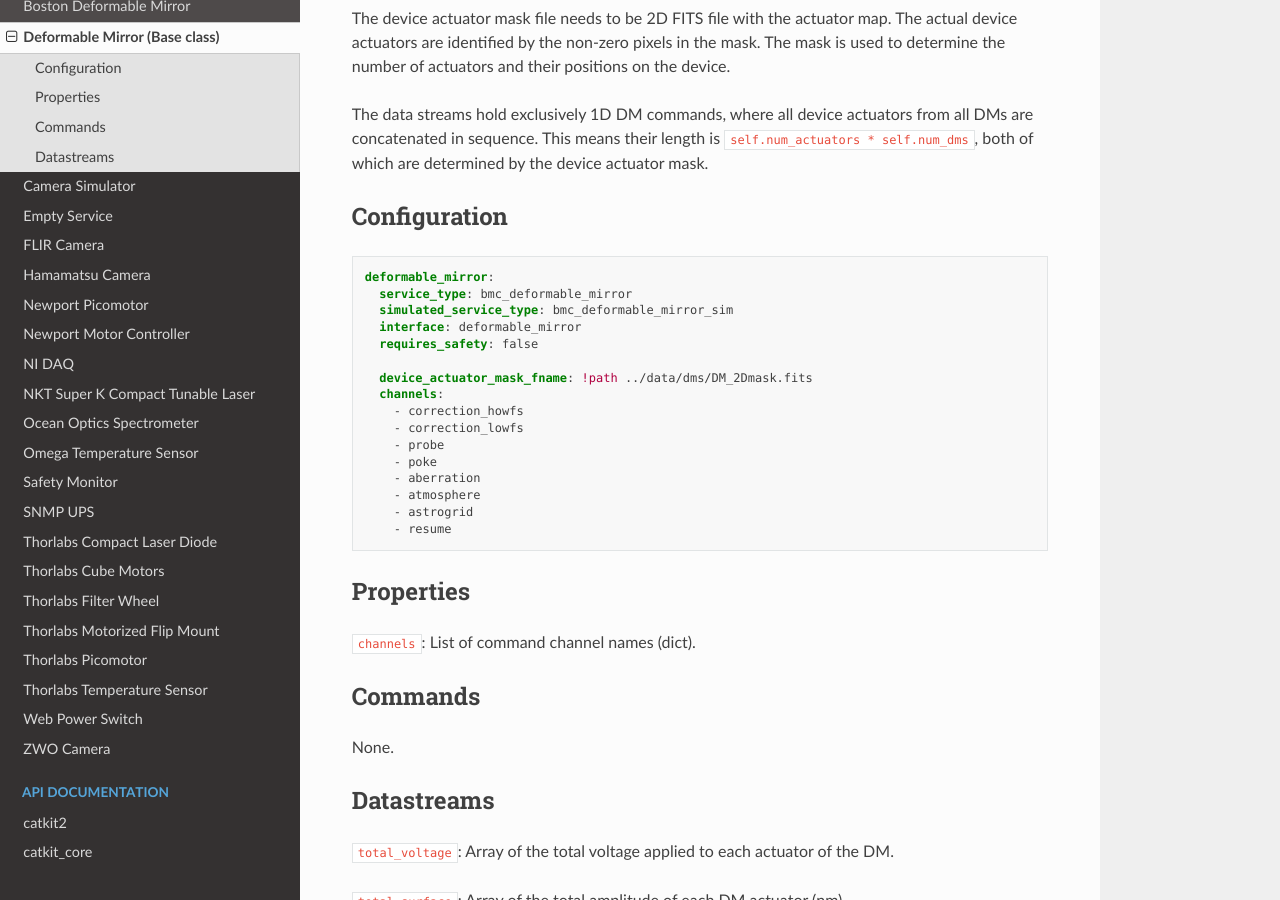
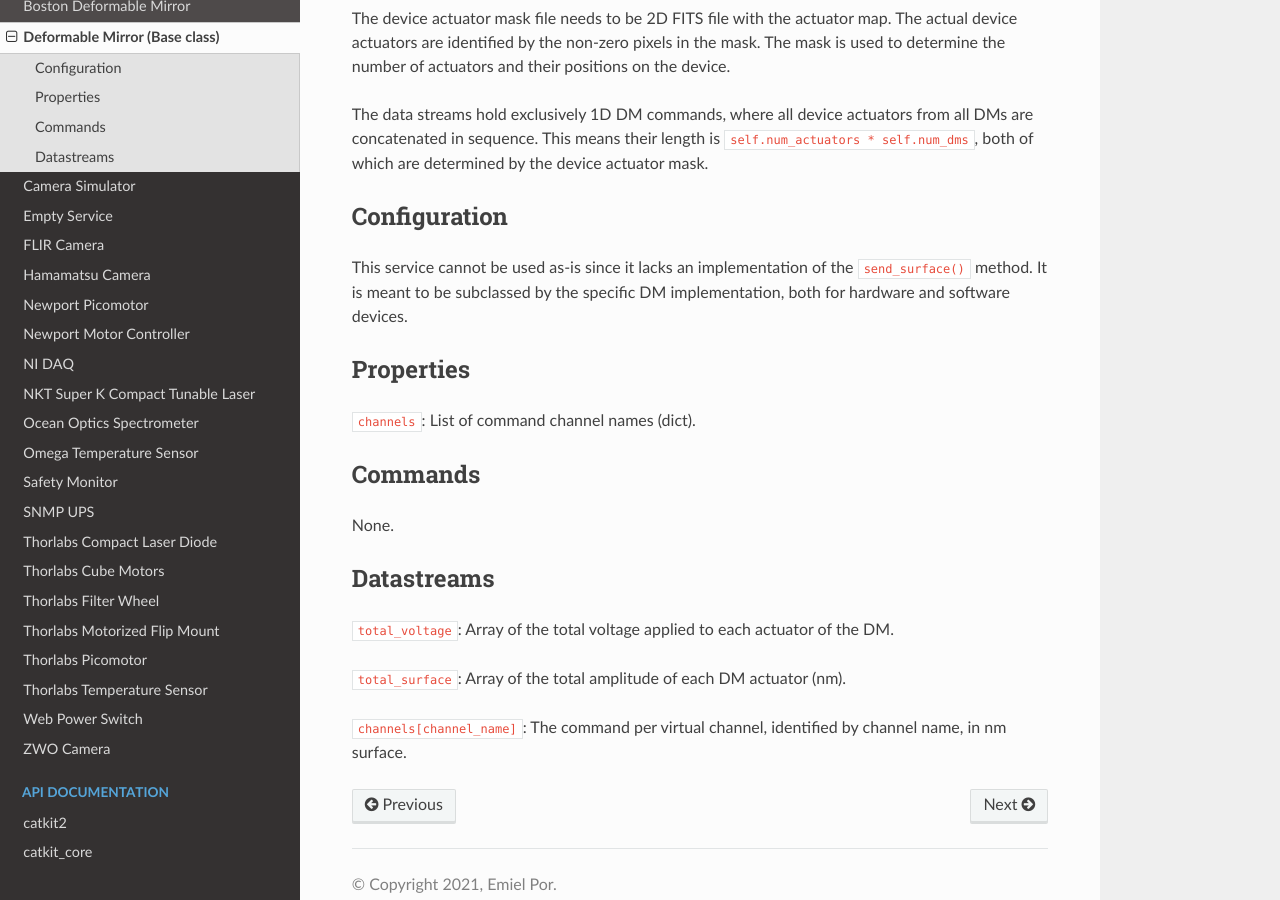
Before and after one commit to spacetelescope/catkit2, a Sphinx documentation site: the page built from docs/services/bmc_deformable_mirror.rst, in a window 1280 px wide and 900 px high, scrolled down 633 px. Built offline with Sphinx 7.4.7 and the Read the Docs theme 2.0.0, drawn with Linux system fonts in a browser that asks for light colours.

Commit message:
Remove config from docs for DM base class

```diff
--- a/docs/services/bmc_deformable_mirror.rst
+++ b/docs/services/bmc_deformable_mirror.rst
@@ -27,25 +27,8 @@ actuator mask.
 
 Configuration
 -------------
-
-.. code-block:: YAML
-
-    deformable_mirror:
-      service_type: bmc_deformable_mirror
-      simulated_service_type: bmc_deformable_mirror_sim
-      interface: deformable_mirror
-      requires_safety: false
-
-      device_actuator_mask_fname: !path ../data/dms/DM_2Dmask.fits
-      channels:
-        - correction_howfs
-        - correction_lowfs
-        - probe
-        - poke
-        - aberration
-        - atmosphere
-        - astrogrid
-        - resume
+This service cannot be used as-is since it lacks an implementation of the ``send_surface()`` method. It is meant to be
+subclassed by the specific DM implementation, both for hardware and software devices.
 
 Properties
 ----------
```
